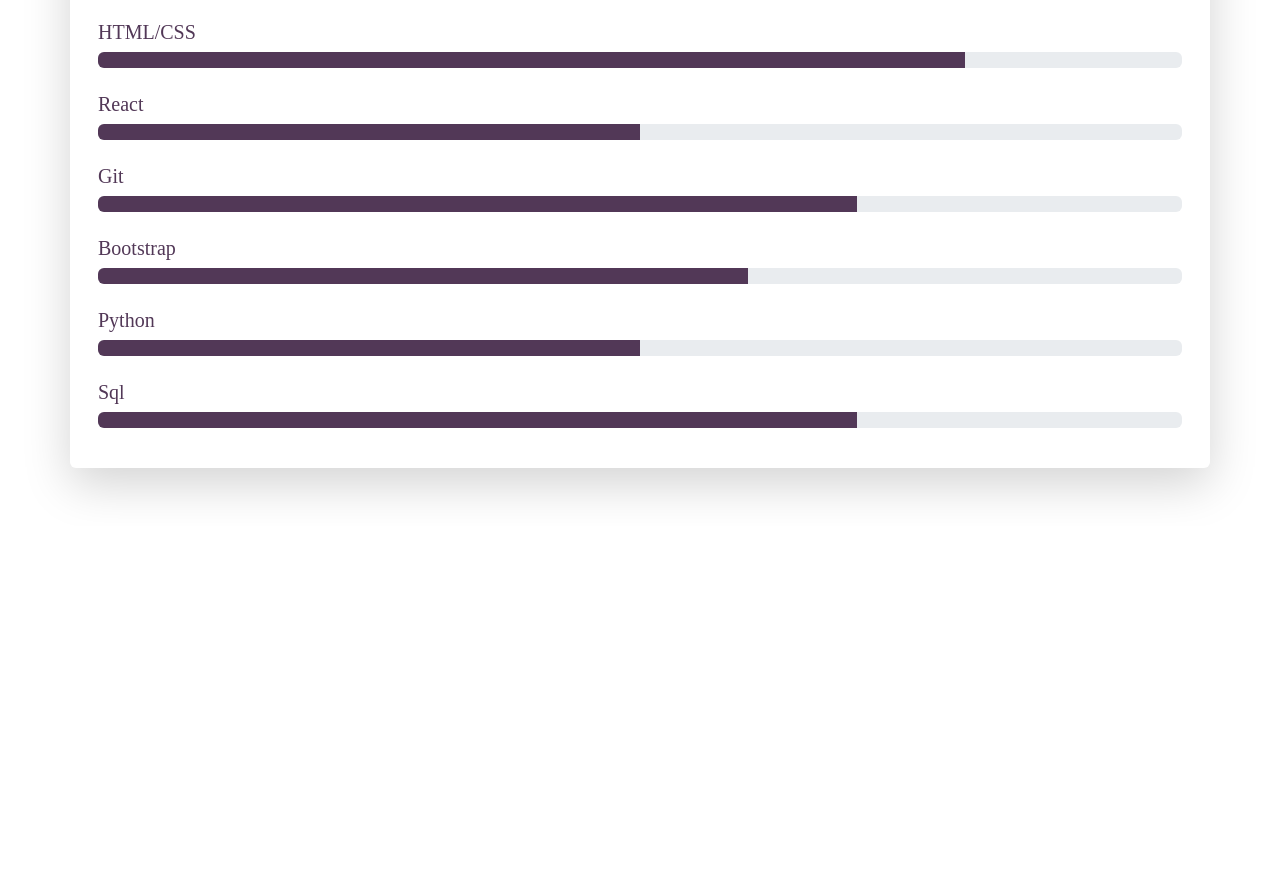
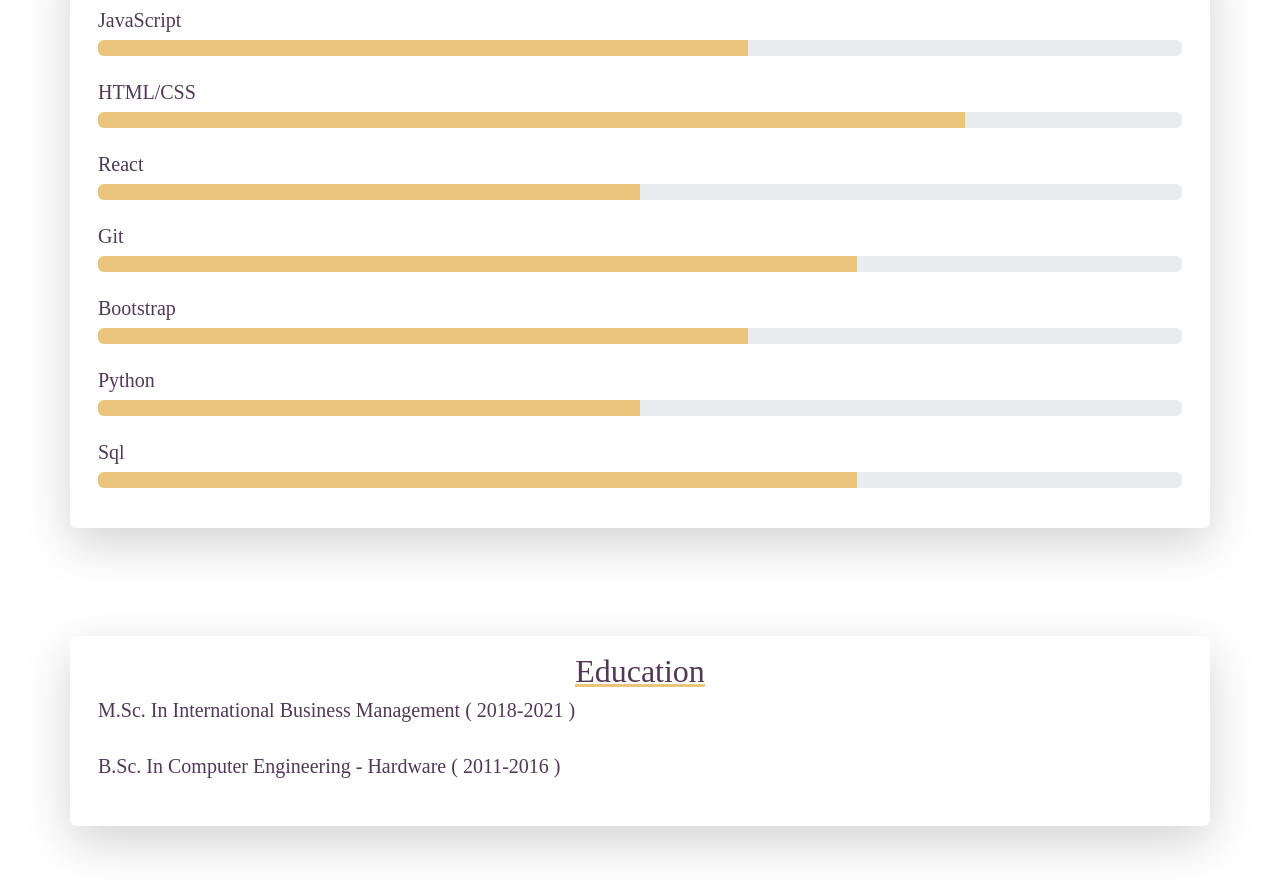
Before and after one commit to tbayat/tina-portfolio, a React (Create React App) app: page / in a window 1280 px wide. Shown: the part 1429-2313 px from the top of the page. Before the commit the page ends 1955 px from the top, so only its background shows below. Built offline with nearby package versions, Linux system fonts and the light colour scheme.

Commit message:
education page is added

```diff
--- a/src/App.js
+++ b/src/App.js
@@ -1,12 +1,16 @@
 import "./App.css";
 import Home from "./pages/home";
 import About from "./pages/about";
+import Skill from "./pages/skill";
+import Education from "./pages/education";
 
 function App() {
   return (
     <>
       <Home />
       <About />
+      <Skill />
+      <Education />
     </>
   );
 }
--- a/src/components/components css.css
+++ b/src/components/components css.css
@@ -39,7 +39,8 @@
 }
 
 #about,
-#skill {
+#skill,
+#education {
   background-color: white;
   margin-top: 40px;
   color: #523857;
@@ -48,7 +49,8 @@
 }
 
 #about h2,
-#skill h2 {
+#skill h2,
+#education h2 {
   text-align: center;
   text-decoration: underline;
   text-decoration-color: #eac57d;
@@ -61,7 +63,7 @@
 }
 
 .progress-bar {
-  background-color: #523857;
+  background-color: #eac57d;
   text-align: justify;
   font-size: medium;
 }
--- /dev/null
+++ b/src/components/educationlist.js
@@ -0,0 +1,37 @@
+import { Container, Row, Col } from "react-bootstrap";
+const educations = [
+  {
+    field: "International Business Management",
+    degree: "M.Sc.",
+    university: "Ershad Damavand University, Tehran, Iran",
+    startdate: "2018",
+    enddate: "2021",
+  },
+  {
+    field: "Computer Engineering - Hardware",
+    degree: "B.Sc.",
+    university:
+      "Islamic Azad University of Tehran Central Branch, Tehran, Iran",
+    startdate: "2011",
+    enddate: "2016",
+  },
+];
+
+const EducationList = () => {
+  return (
+    <Container>
+      <Row>
+        {educations.map((education, index) => (
+          <Col key={index} sm={6} md={12} lg={12} className="mb-4">
+            <h5>
+              {education.degree} In {education.field} ( {education.startdate}-
+              {education.enddate} ){" "}
+            </h5>
+          </Col>
+        ))}
+      </Row>
+    </Container>
+  );
+};
+
+export default EducationList;
--- a/src/components/intro.js
+++ /dev/null
@@ -1,12 +0,0 @@
-import "../components/components css.css";
-
-const Intro = () => {
-  return (
-    <div className="intro" style={{ zIndex: 2 }}>
-      <h1>Tina Bayat</h1>
-      <h2>Front-End Developer</h2>
-    </div>
-  );
-};
-
-export default Intro;
--- a/src/pages/about.js
+++ b/src/pages/about.js
@@ -47,14 +47,6 @@
             </Col>
           </Row>
         </Container>
-        <Container id="skill" className="shadow-lg p-3 mb-5 bg-body rounded">
-          <Row>
-            <Col>
-              <h2>My Skills</h2>
-              <SkillsChart />
-            </Col>
-          </Row>
-        </Container>
       </div>
     </>
   );
--- /dev/null
+++ b/src/pages/education.js
@@ -0,0 +1,24 @@
+import React from "react";
+import "bootstrap/dist/css/bootstrap.min.css";
+import "../components/components css.css";
+import Container from "react-bootstrap/Container";
+import Row from "react-bootstrap/Row";
+import Col from "react-bootstrap/Col";
+import EducationList from "../components/educationlist";
+
+const Education = () => {
+  return (
+    <div style={{ margin: 0, backgroundColor: "white", padding: "10px" }}>
+      <Container id="education" className="shadow-lg p-3 mb-5 bg-body rounded">
+        <Row>
+          <Col>
+            <h2>Education</h2>
+            <EducationList />
+          </Col>
+        </Row>
+      </Container>
+    </div>
+  );
+};
+
+export default Education;
--- a/src/pages/home.js
+++ b/src/pages/home.js
@@ -4,7 +4,6 @@
 import "bootstrap/dist/css/bootstrap.min.css";
 import "../components/components css.css";
 import Navigation from "../components/navigation";
-import Intro from "../components/intro";
 
 const Home = () => {
   const particlesInit = async (main) => {
@@ -99,9 +98,7 @@
             },
             detectRetina: true,
           }}
-        >
-          <Intro />
-        </Particles>
+        />
       </div>
     </>
   );
--- /dev/null
+++ b/src/pages/skill.js
@@ -0,0 +1,24 @@
+import React from "react";
+import "bootstrap/dist/css/bootstrap.min.css";
+import "../components/components css.css";
+import Container from "react-bootstrap/Container";
+import Row from "react-bootstrap/Row";
+import Col from "react-bootstrap/Col";
+import SkillsChart from "../components/skillchart";
+
+const Skill = () => {
+  return (
+    <div style={{ margin: 0, backgroundColor: "white", padding: "10px" }}>
+      <Container id="skill" className="shadow-lg p-3 mb-5 bg-body rounded">
+        <Row>
+          <Col>
+            <h2>My Skills</h2>
+            <SkillsChart />
+          </Col>
+        </Row>
+      </Container>
+    </div>
+  );
+};
+
+export default Skill;
```
